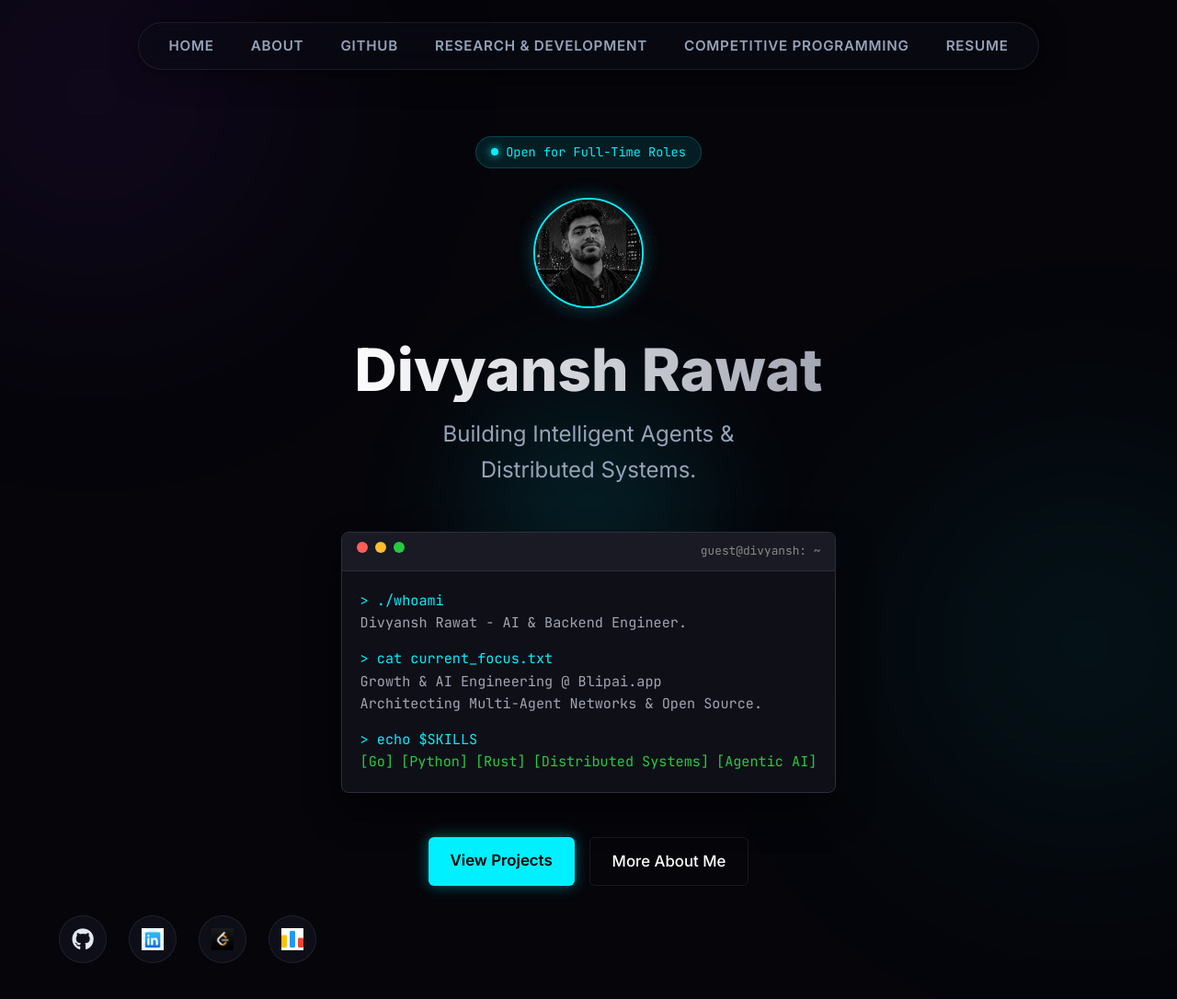
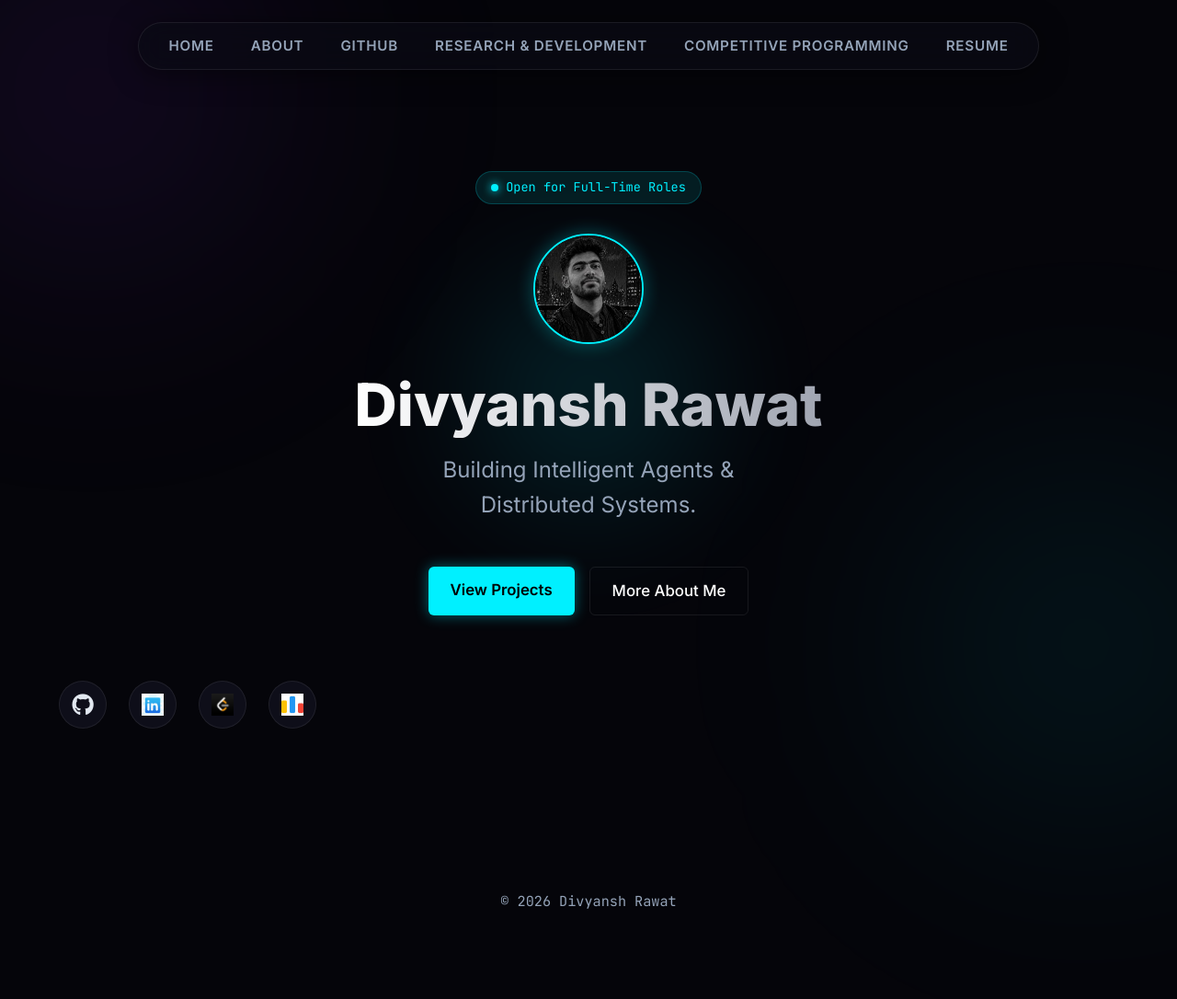
Before and after one commit to DsThakurRawat/divyansh.is-a.dev, a website: page index.html in a window 1280 px wide. Shown: the top 1086 px of the page at 92% size. After the commit the page ends 1024 px from the top, so only its background shows below. Drawn offline with nearby package versions, Linux system fonts and the light colour scheme.

Commit message:
style: remove terminal from home page per user request

```diff
--- a/index.html
+++ b/index.html
@@ -54,30 +54,7 @@
                     Building Intelligent Agents & <br> Distributed Systems.
                 </p>
 
-                <div class="terminal-container" style="background: #0f0f17; border: 1px solid #2d2d3d; border-radius: 8px; width: 100%; max-width: 650px; margin: 0 auto; text-align: left; box-shadow: 0 20px 40px rgba(0,0,0,0.4); overflow: hidden;">
-                    <div class="terminal-header" style="background: #1a1a24; padding: 10px 16px; display: flex; gap: 8px; border-bottom: 1px solid #2d2d3d;">
-                        <div style="width: 12px; height: 12px; border-radius: 50%; background: #ff5f56;"></div>
-                        <div style="width: 12px; height: 12px; border-radius: 50%; background: #ffbd2e;"></div>
-                        <div style="width: 12px; height: 12px; border-radius: 50%; background: #27c93f;"></div>
-                        <div style="margin-left: auto; color: #888; font-size: 0.8rem; font-family: 'JetBrains Mono', monospace;">guest@divyansh: ~</div>
-                    </div>
-                    <div class="terminal-body" style="padding: 20px; font-family: 'JetBrains Mono', monospace; font-size: 0.95rem; color: #e2e8f0; line-height: 1.6;">
-                        <div style="color: var(--accent-cyan);">> ./whoami</div>
-                        <div style="margin-bottom: 15px; color: #a0a5b1;">Divyansh Rawat - AI & Backend Engineer.</div>
 
-                        <div style="color: var(--accent-cyan);">> cat current_focus.txt</div>
-                        <div style="margin-bottom: 15px; color: #a0a5b1;">Growth & AI Engineering @ Blipai.app<br>Architecting Multi-Agent Networks & Open Source.</div>
-
-                        <div style="color: var(--accent-cyan);">> echo $SKILLS</div>
-                        <div style="color: #27c93f; display: flex; flex-wrap: wrap; gap: 8px;">
-                            <span>[Go]</span>
-                            <span>[Python]</span>
-                            <span>[Rust]</span>
-                            <span>[Distributed Systems]</span>
-                            <span>[Agentic AI]</span>
-                        </div>
-                    </div>
-                </div>
 
                 <div style="margin-top: 3rem; display: flex; gap: 1rem; justify-content: center;">
                     <a href="github.html" style="background: var(--accent-cyan); color: #000; padding: 12px 24px; border-radius: 6px; font-weight: 600; text-decoration: none; font-size: 1.05rem; transition: transform 0.2s, box-shadow 0.2s; box-shadow: 0 0 15px rgba(0, 240, 255, 0.4);">
```
